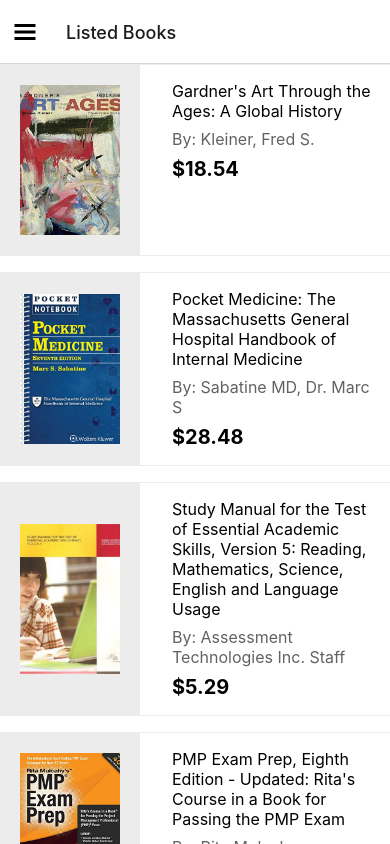
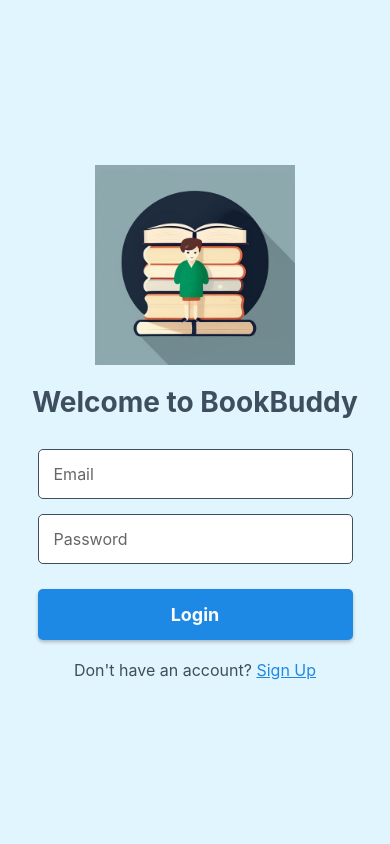
Before and after one commit to loisem444/BookBuddy, a React Native app: screen /Home in a window 390 px wide. Built offline with nearby package versions, Linux system fonts and the light colour scheme.

Commit message:
Add auth flow and tabs

```diff
--- a/App.tsx
+++ b/App.tsx
@@ -13,12 +13,15 @@
 import EditBookScreen from './src/components/EditBookScreen';
 import EditBookConfirmation from './src/components/EditBookConfirmation';
 import MenuScreen from './src/components/MenuScreen';
+import { createBottomTabNavigator } from '@react-navigation/bottom-tabs';
 
 import { MenuIconButton } from './src/components/MenuIconButton';
+import { getIsLoggedIn } from './src/utils/auth';
 
 import { Book } from './src/types';
 
 export type RootStackParamList = {
+    HomeTabs: undefined;
     Home: undefined;
     Login: undefined;
     CreateAccount: undefined;
@@ -32,17 +35,49 @@
 };
 
 const RootStack = createNativeStackNavigator<RootStackParamList>();
+const Tab = createBottomTabNavigator();
 
-function App() {
+function HomeTabs() {
     return (
-    <NavigationContainer>
-      <RootStack.Navigator initialRouteName="Login">
-        <RootStack.Screen name="Login" component={LoginScreen} options={{ headerShown: false }} />
+        <Tab.Navigator>
             <RootStack.Screen
         name="Home"
         component={HomeScreen}
         options={{ title: 'Listed Books', headerLeft: () => <MenuIconButton /> }}
             />
+            <RootStack.Screen name="Menu" component={MenuScreen} />
+            <RootStack.Screen name="MyBooks" component={MyBooksScreen} options={{ title: 'My Books' }} />
+            </Tab.Navigator>
+    );
+}
+
+function App() {
+    const [isLoggedIn, setIsLoggedIn] = React.useState<boolean | undefined>(false);
+    const [hasCheckedAuth, setHasCheckedAuth] = React.useState<boolean>(false);
+
+    async function setAuthStatus() {
+        const isAuthenticated = await getIsLoggedIn();
+        setIsLoggedIn(isAuthenticated);
+        setHasCheckedAuth(true)
+    }
+
+    React.useEffect(() => {
+        setAuthStatus();
+    }, []);
+
+    if(!hasCheckedAuth) {
+        return
+    }
+
+    const initialRoute = isLoggedIn ? 'HomeTabs' : 'Login'
+
+    return (
+        <NavigationContainer>
+            <RootStack.Navigator
+        initialRouteName={initialRoute}
+            >
+            <RootStack.Screen name="HomeTabs" component={HomeTabs} options={{ headerShown: false }} />
+            <RootStack.Screen name="Login" component={LoginScreen} options={{ headerShown: false }} />
             <RootStack.Screen
         name="CreateAccount"
         component={CreateAccountScreen}
--- a/package.json
+++ b/package.json
@@ -10,6 +10,7 @@
     "lint": "eslint ."
   },
   "dependencies": {
+    "@react-navigation/bottom-tabs": "^6.5.11",
     "@react-navigation/native": "^6.1.9",
     "@react-navigation/native-stack": "^6.9.17",
     "expo": "~49.0.15",
@@ -20,7 +21,9 @@
     "react-native": "0.72.6",
     "react-native-safe-area-context": "4.6.3",
     "react-native-screens": "~3.22.0",
-    "react-native-vector-icons": "^10.0.2"
+    "react-native-vector-icons": "^10.0.2",
+    "expo-secure-store": "~12.3.1",
+    "@react-native-async-storage/async-storage": "1.18.2"
   },
   "devDependencies": {
     "@babel/core": "^7.20.0",
--- a/src/components/CreateAccountScreen.tsx
+++ b/src/components/CreateAccountScreen.tsx
@@ -1,14 +1,16 @@
-
 import React, { useState } from 'react';
 import { View, TextInput, TouchableOpacity, StyleSheet, Text, Alert } from 'react-native';
+
+import { setIsLoggedIn } from '../utils/auth';
 
 const CreateAccountScreen = ({ navigation }) => {
   const [email, setEmail] = useState('');
   const [password, setPassword] = useState('');
 
-  const handleSignUp = () => {
+  const handleSignUp = async () => {
     if (email.trim() && password.trim()) {
-      navigation.navigate('Home');
+        await setIsLoggedIn(true);
+        navigation.replace('HomeTabs');
     } else {
       Alert.alert('Error', 'Email and password cannot be blank.');
     }
@@ -85,7 +87,6 @@
     fontSize: 18,
     fontWeight: 'bold',
   },
-
 });
 
 export default CreateAccountScreen;
--- a/src/components/LoginScreen.tsx
+++ b/src/components/LoginScreen.tsx
@@ -1,27 +1,36 @@
-
 // LoginScreen.tsx
 import React, { useState } from 'react';
-import { View, TextInput, TouchableOpacity, StyleSheet, Image, Text, KeyboardAvoidingView, Platform } from 'react-native';
+import {
+  View,
+  TextInput,
+  TouchableOpacity,
+  StyleSheet,
+  Image,
+  Text,
+  KeyboardAvoidingView,
+  Platform,
+} from 'react-native';
+import { setIsLoggedIn } from '../utils/auth';
 
 const LoginScreen = ({ navigation }) => {
   const [email, setEmail] = useState('');
   const [password, setPassword] = useState('');
 
-  const handleLogin = () => {
+  const handleLogin = async () => {
     // TODO: Implement real authentication logic here
-    if (email === 'test@example.com' && password === 'password123') {
-      navigation.navigate('Home');
-    } else {
-      // Handle login error, show an alert or set an error state
-      alert('Invalid credentials');
-    }
+    // if (email === 'test@example.com' && password === 'password123') {
+    await setIsLoggedIn(true);
+    navigation.replace('HomeTabs');
+    // } else {
+    // Handle login error, show an alert or set an error state
+    // alert('Invalid credentials');
+    //}
   };
 
   return (
     <KeyboardAvoidingView
-      behavior={Platform.OS === "ios" ? "padding" : "height"}
-      style={styles.container}
-    >
+      behavior={Platform.OS === 'ios' ? 'padding' : 'height'}
+      style={styles.container}>
       <View style={styles.loginContainer}>
         <Image source={require('../../assets/logo.png')} style={styles.logo} />
         <Text style={styles.appName}>Welcome to BookBuddy</Text>
@@ -45,7 +54,9 @@
           <Text style={styles.buttonText}>Login</Text>
         </TouchableOpacity>
         <TouchableOpacity onPress={() => navigation.navigate('CreateAccount')}>
-          <Text style={styles.signUpText}>Don't have an account? <Text style={styles.signUp}>Sign Up</Text></Text>
+          <Text style={styles.signUpText}>
+            Don't have an account? <Text style={styles.signUp}>Sign Up</Text>
+          </Text>
         </TouchableOpacity>
       </View>
     </KeyboardAvoidingView>
@@ -114,7 +125,6 @@
     color: '#1E88E5',
     textDecorationLine: 'underline',
   },
-
 });
 
 export default LoginScreen;
--- a/src/components/MenuScreen.tsx
+++ b/src/components/MenuScreen.tsx
@@ -7,13 +7,19 @@
 import Spacing from '../Spacing';
 import FontSize from '../FontSize';
 import colors from '../colors';
+import { setIsLoggedIn } from '../utils/auth';
 
 type Props = NativeStackScreenProps<RootStackParamList, 'Menu'>;
 type RouteName = 'MyBooks' | 'NewBook' | 'Login';
 
 const MenuScreen: React.FC<Props> = ({ navigation }) => {
-  const onPressItem = (routeName: RouteName) => {
-    navigation.replace(routeName);
+  const onPressItem = async (routeName: RouteName) => {
+    if (routeName === 'Login') {
+      await setIsLoggedIn(false);
+      navigation.replace('Login');
+      return;
+    }
+    navigation.navigate(routeName);
   };
 
   return (
--- a/src/components/ViewBookScreen.tsx
+++ b/src/components/ViewBookScreen.tsx
@@ -92,7 +92,6 @@
           <Icon name="envelope" size={20} color="#FFFFFF" style={styles.icon} />
           <Text style={styles.emailText}>{book.contactEmail}</Text>
         </TouchableOpacity>
-
       </View>
 
       {isFromMyBooksScreen && (
@@ -151,13 +150,13 @@
     color: colors.black,
     fontSize: 20,
     fontWeight: 'bold',
-    marginLeft: 90
+    marginLeft: 90,
   },
   separator: {
     height: 2,
     backgroundColor: 'rgba(0,0,0, 0.5)',
     marginBottom: 10,
-    marginTop:10,
+    marginTop: 10,
   },
 
   buttonContainer: {
--- /dev/null
+++ b/src/utils/auth.ts
@@ -0,0 +1,25 @@
+import AsyncStorage from '@react-native-async-storage/async-storage';
+
+export async function setIsLoggedIn(isLoggedIn: boolean) {
+  const loggedIn = isLoggedIn ? 'true' : 'false';
+
+  try {
+    await AsyncStorage.setItem('is-logged-in', loggedIn);
+  } catch (e) {
+    // saving error
+  }
+}
+
+export const getIsLoggedIn = async () => {
+  try {
+    const value = await AsyncStorage.getItem('is-logged-in');
+
+    if (value === 'true') {
+      return true;
+    }
+
+    return false;
+  } catch (e) {
+    // error reading value
+  }
+};
```
Also changed, not shown: 2 other files (tests, documents, lock files or other folders). Lines whose indentation alone changed are shown as unchanged.
